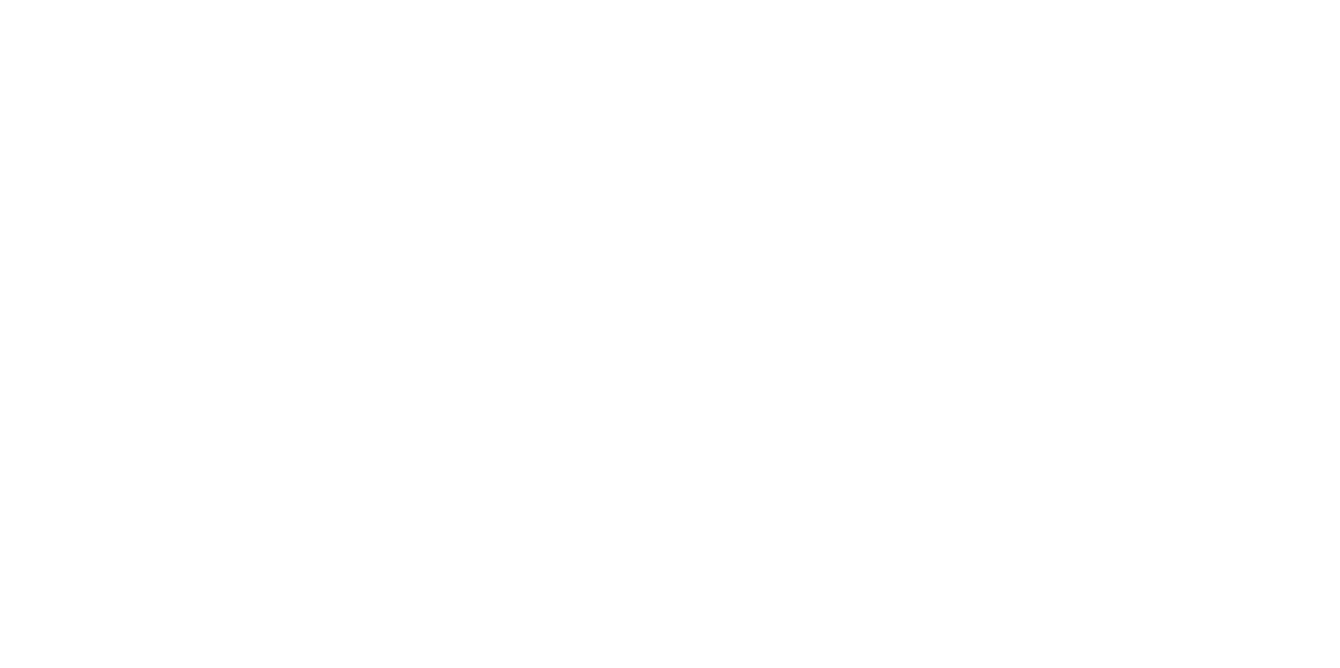
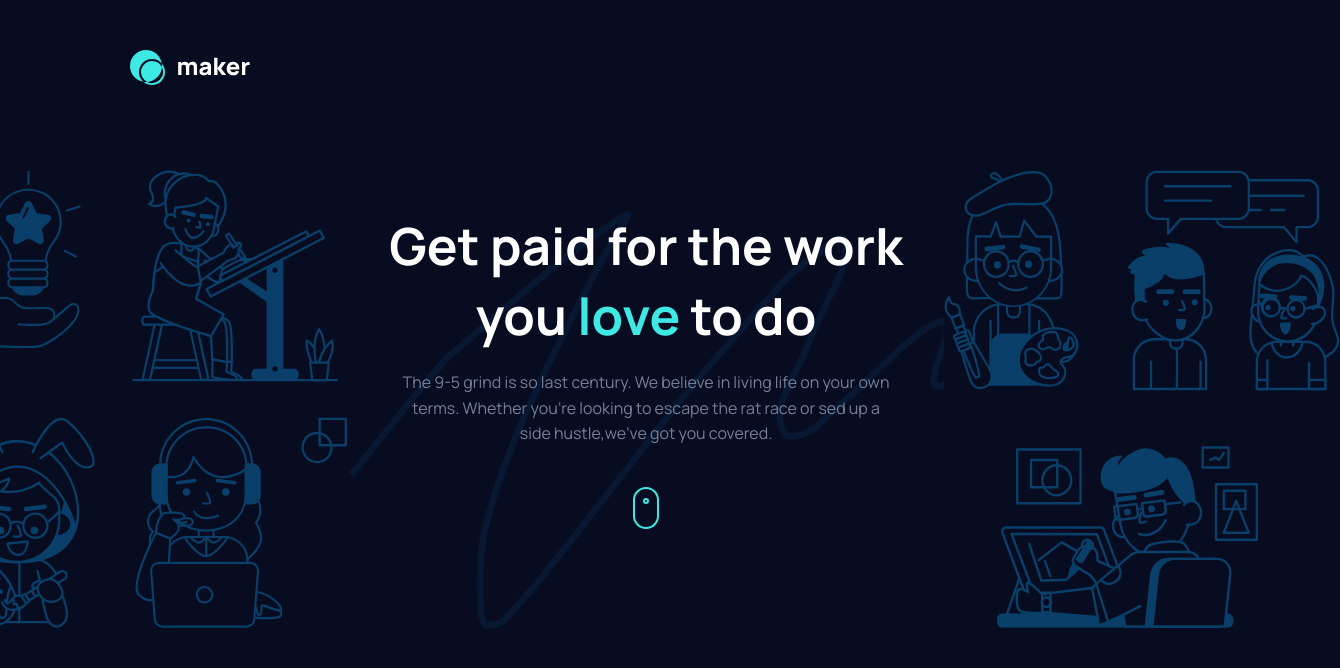
Before and after one commit to Nick331102/Maker__Pre--Launch, a plain HTML site: page index.html in a window 1280 px wide. Shown: the whole page, 1340 px wide, since content can reach past the window. Drawn offline with Linux system fonts and the light colour scheme.

Commit message:
Add files via upload

```diff
--- a/index.html
+++ b/index.html
@@ -12,5 +12,36 @@
     <link rel="stylesheet" href="style.css" />
     <title>Document</title>
   </head>
-  <body></body>
+  <body>
+    <main>
+      <div class="logo__container">
+        <img src="/assets/logo.svg" alt="" class="logo" />
+      </div>
+      <section class="hero">
+        <div class="hero__contents">
+          <img
+            src="/assets/illustration-hero-left.svg"
+            alt=""
+            class="hero__left"
+          />
+          <div class="hero__text--contents">
+            <h1 class="hero__headline">
+              Get paid for the work you <span class="color">love</span> to do
+            </h1>
+            <p class="hero__description">
+              The 9-5 grind is so last century. We believe in living life on
+              your own terms. Whether you're looking to escape the rat race or
+              sed up a side hustle,we've got you covered.
+            </p>
+            <img src="/assets/icon-scroll.svg" alt="" class="mouse" />
+          </div>
+          <img
+            src="/assets/illustration-hero-right.svg"
+            alt=""
+            class="hero__right"
+          />
+        </div>
+      </section>
+    </main>
+  </body>
 </html>
--- a/style.css
+++ b/style.css
@@ -13,3 +13,58 @@
     --slate: #093F68;
     --dark-bg: #080C20;
 }
+
+body {
+    background-color: var(--dark-bg)
+}
+
+main {
+    max-width: 1700px;
+    margin: 0 auto;
+}
+
+.logo__container {
+    padding-left: 130px;
+    padding-top: 50px;
+    margin-bottom: 80px;
+}
+
+.hero__contents {
+    display: flex;
+    justify-content: center;
+    position: relative;
+}
+
+.hero__left {
+margin-left: -60px;
+}
+
+.hero__right {
+  margin-right: -60px;
+}
+
+.hero__text--contents {
+    max-width: 600px;
+    text-align: center;
+    background: url("/assets/bg-hero-squiggle.svg");
+    background-size: cover;
+    margin-top: 40px;
+
+}
+
+.hero__headline {
+    color: var(--white);
+    font-size: clamp(1rem, 4vw, 4rem);
+    margin-bottom: 20px;
+}
+
+.hero__description {
+    color: var(--grey);
+    margin-bottom: 40px;
+    padding: 0 50px;
+    line-height: 1.6;
+}
+
+span {
+    color: var(--electric-green)
+}
```
